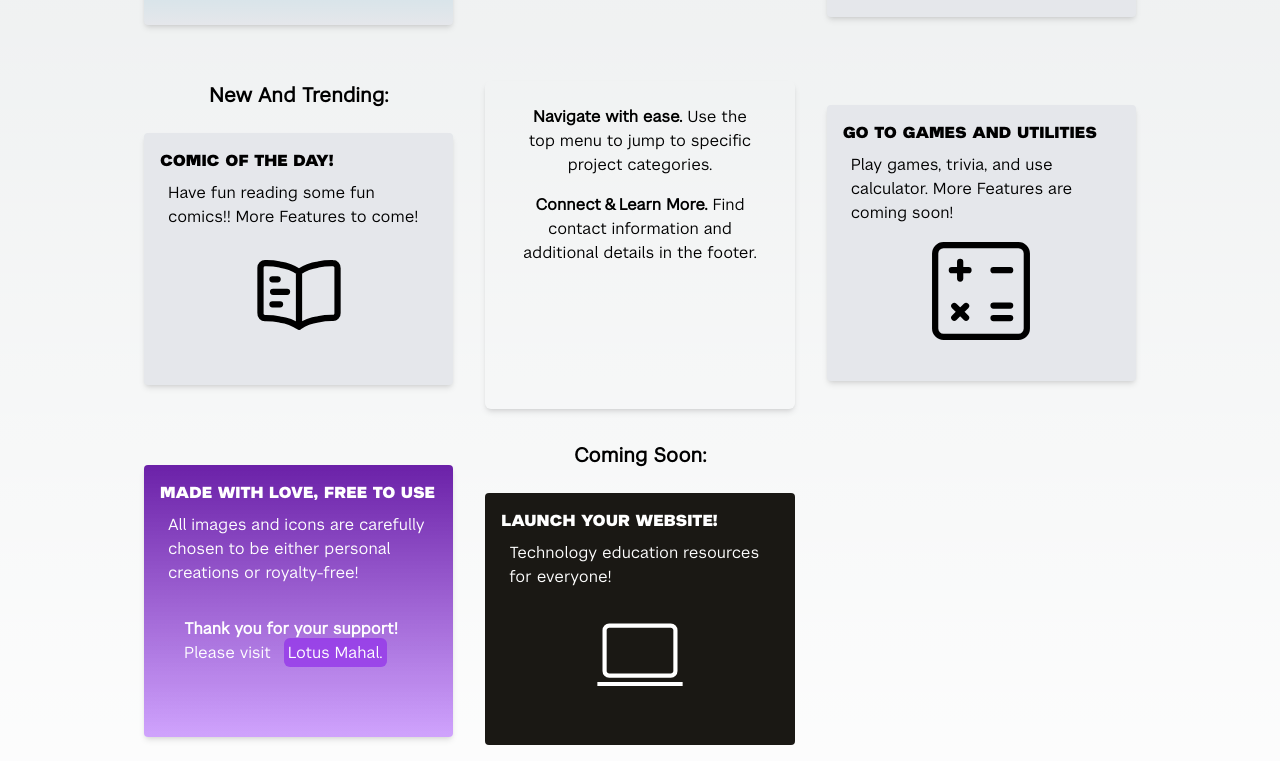
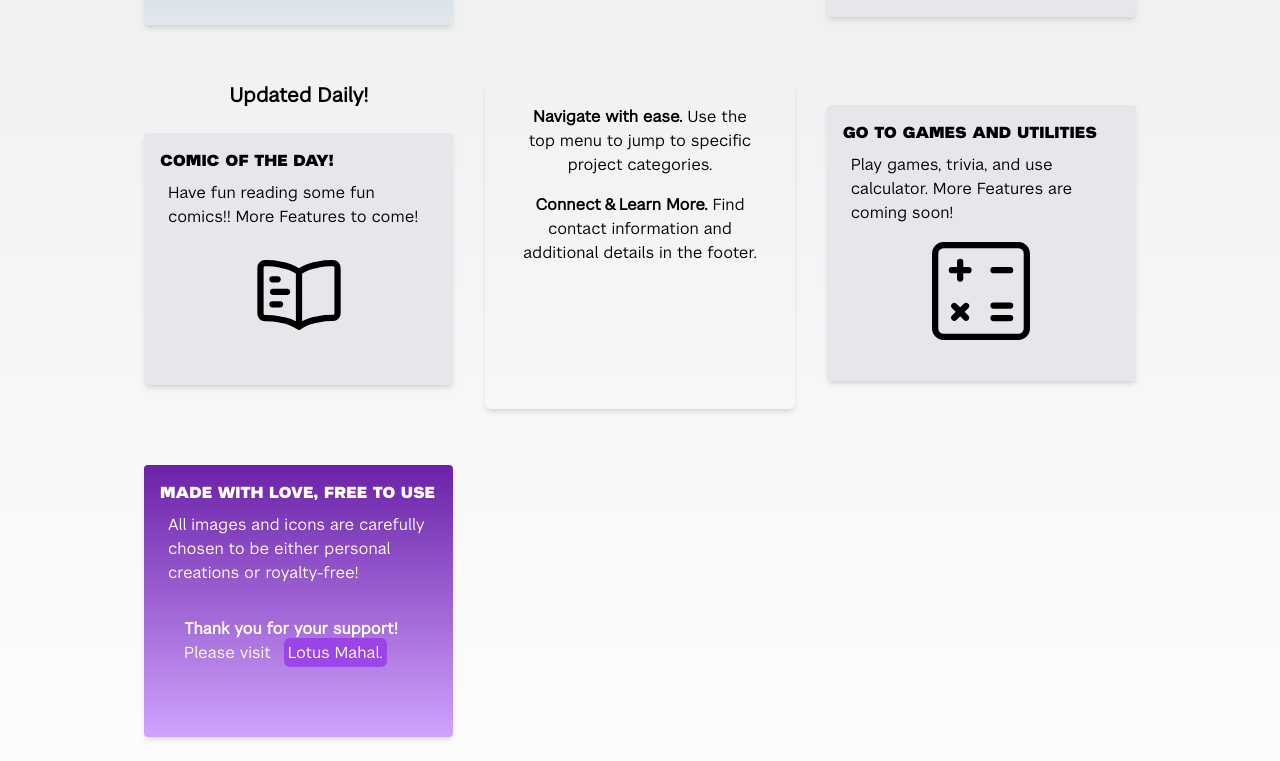
Before and after one commit to arnab-156/arnab-majumdar, a Next.js app: page / in a window 1280 px wide. Shown: the part 1579-2340 px from the top of the page. Built offline with nearby package versions, Linux system fonts and the light colour scheme.

Commit message:
deleted unrealistic projects

```diff
--- a/src/app/page.tsx
+++ b/src/app/page.tsx
@@ -146,7 +146,7 @@ export default function Home() {
         </div>
 
         <div className={cardWrapperStyle}>
-          <h2 className="text-xl font-bold text-center capitalize" >New and Trending:</h2>
+          <h2 className="text-xl font-bold text-center capitalize">Updated Daily!</h2>
           <Card
             title="Comic of the day!"
             url="/tech/comic"
@@ -182,18 +182,6 @@ export default function Home() {
             <p className="my-4 pb-4"><strong >Thank you for your support!</strong> Please visit <Link className={`${buttonStyle}`} href="/lotus" aria-label="go to lotusmahal.com">Lotus Mahal.</Link></p>
           </Card>
         </div>
-
-        <div className={cardWrapperStyle}>
-          <h2 className="text-xl font-bold text-center capitalize" >Coming soon:</h2>
-          <Card
-            title="Launch your website!"
-            url="/edu"
-            description="Technology education resources for everyone!"
-            customClassName="invert"
-          >
-            <ComputerIcon height="100px" width="100px" />
-          </Card>
-        </div>
       </div>
       <Link href="#navigation" className='hover:underline text-purple-800'>go to top</Link>
     </main>
```
